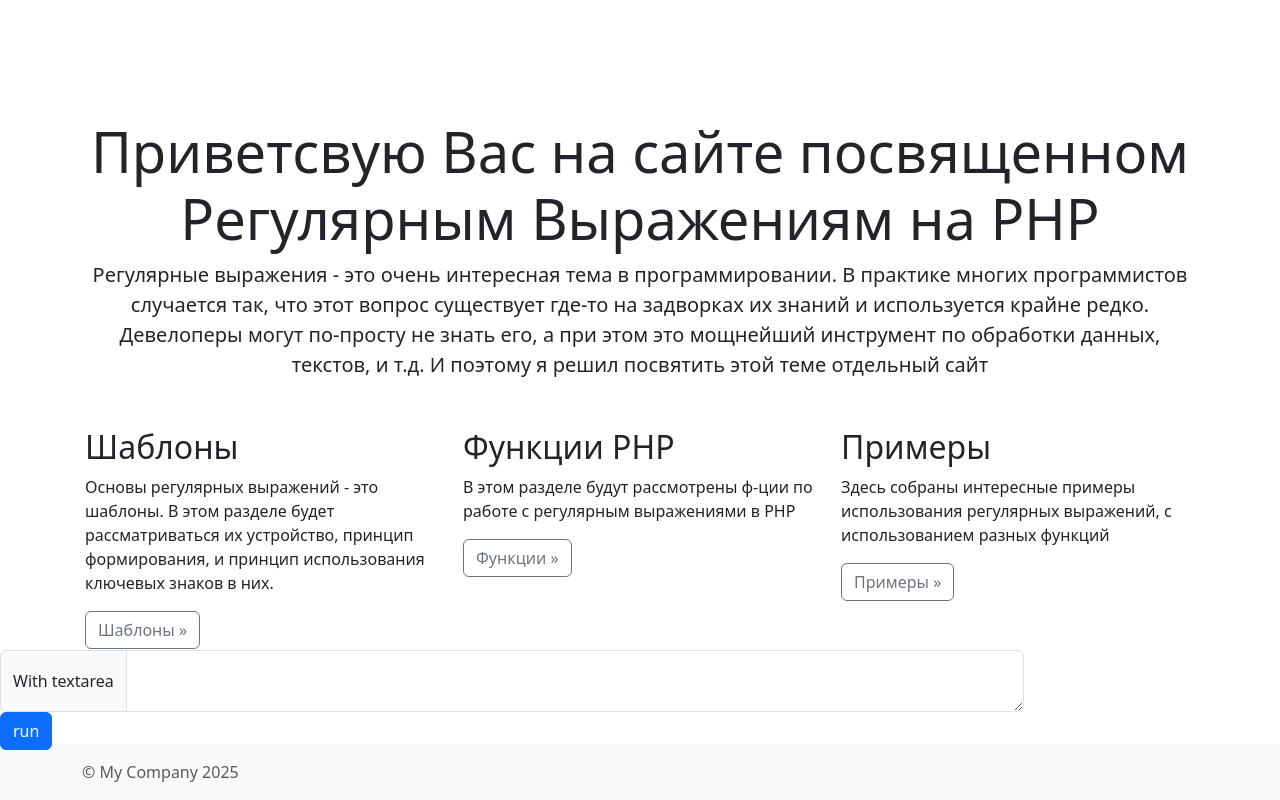
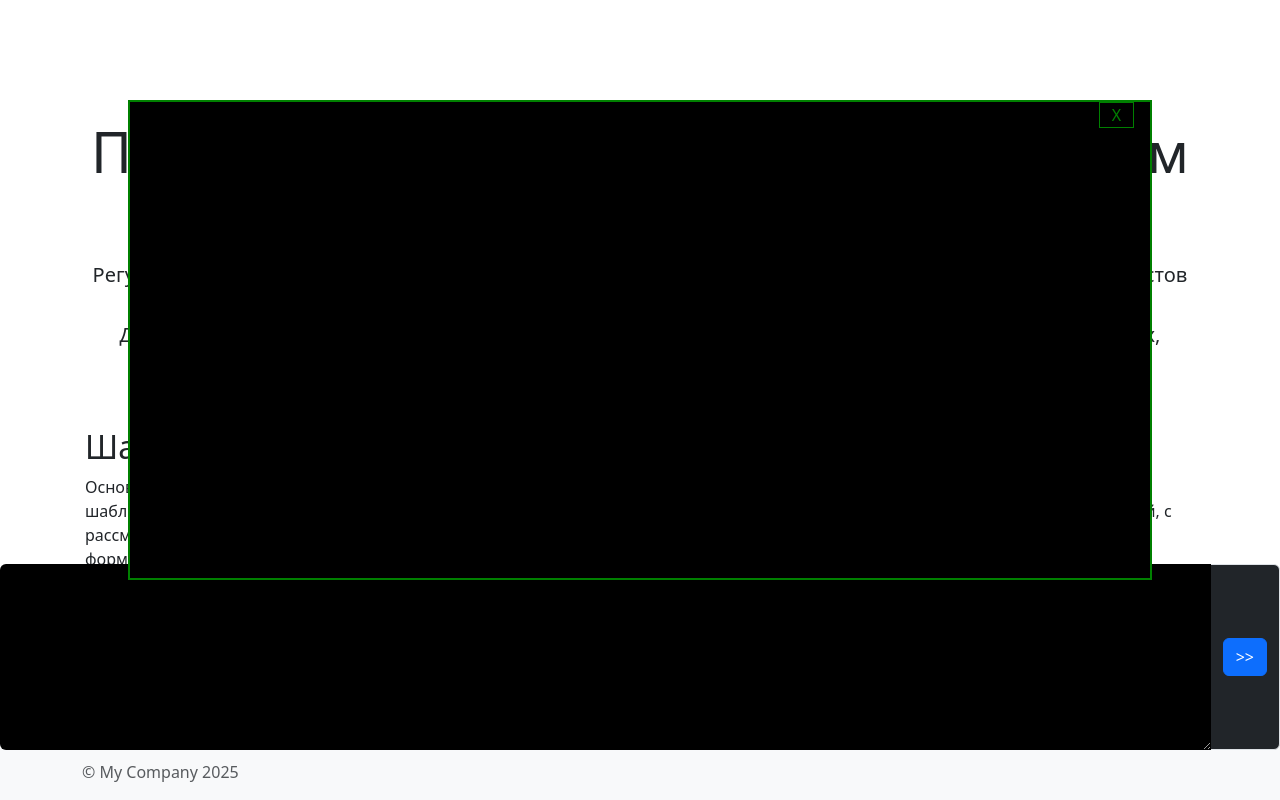
Before and after one commit to vvvizard/yii-cmd-admin, a Yii app: template views/site/index.php in a window 1280 px wide. Run offline with PHP 8.4 and a stand-in for Yii, Linux system fonts and the light colour scheme; the template is opened without the code that fills it, so the values that code supplies are empty; some libraries are stand-ins or nearby versions.

Commit message:
cmd view

```diff
--- a/views/layouts/main.php
+++ b/views/layouts/main.php
@@ -82,21 +82,62 @@ $this->registerLinkTag(['rel' => 'icon', 'type' => 'image/x-icon', 'href' => Yii
         </div>
     </footer>
 
-    <div class="admin-bar" style="position:fixed; bottom:50px; width:80%">
+    <div class="admin-bar">
         <div classs="container">
             <form id="admin-bar" action="/admin/cmd" method="POST">
-                <input type="hidden" name="_csrf" value="<?=Yii::$app->request->getCsrfToken()?>">
+                <input type="hidden" name="_csrf" value="<?= Yii::$app->request->getCsrfToken() ?>">
                 <div class="input-group">
-                    <span class="input-group-text">With textarea</span>
-                    <textarea id="cmd" name="cmd" class="form-control" aria-label="With textarea"></textarea>
-                </div>
-
-                <div class="col-12">
-                    <button type="submit" class="btn btn-primary">run</button>
+                    <textarea id="cmd" name="cmd" autocomplete="off" autocorrect="off" autocapitalize="off" spellcheck="false" class="form-control" aria-label="With textarea"></textarea>
+                    <span class="input-group-text bg-dark"><button type="submit"
+                            class="btn btn-primary">>></button></span>
                 </div>
             </form>
         </div>
     </div>
+
+    <div id="output-window">
+        <span id="close-output-window">X</span>
+    </div>
+
+    <style>
+        .admin-bar {
+            position: fixed;
+            bottom: 50px;
+            width: 100%
+        }
+
+        .admin-bar textarea,
+        .admin-bar textarea:focus {
+            background-color: black;
+            color: greenyellow;
+            border: none;
+            box-shadow: none;
+            height: 186px;
+        }
+
+        #output-window {
+            background-color: black;
+            color: white;
+            height: 60%;
+            width: 80%;
+            border: 2px solid green;
+            margin-left: 10%;
+            position: fixed;
+            top: 100px;
+            overflow-y: auto;
+        }
+
+        #close-output-window {
+            display: block;
+            border: 1px solid green;
+            width: 35px;
+            color: green;
+            text-align: center;
+            position: relative;
+            left: 95%;
+            cursor: default;
+        }
+    </style>
 
     <script>
 
@@ -109,35 +150,72 @@ $this->registerLinkTag(['rel' => 'icon', 'type' => 'image/x-icon', 'href' => Yii
         function handleFormSubmit(event) {
             event.preventDefault();
             serializeForm(adminCli);
-            const url = '/web/admin/cmd';
+            const url = '/web/admin-cmd/cmd';
             const user = {
                 "name": "Ivan Ivanov",
                 "username": "ivan2002",
                 "email": "ivan2002@mail.com",
             };
-            const otherParam = {
+
+            let Command = cmd.value.split("\n").pop();
+
+            const param = {
                 headers: {
                     "content-type": "application/json; charset=UTF-8",
                 },
-                body: JSON.stringify({"cmd" : cmd.value }),
+                body: JSON.stringify({ "cmd": Command }),
                 method: "POST",
             };
 
-            fetch(url, otherParam)
+            fetch(url, param)
                 .then(data => data.json())
-                .then(response => console.log(response))
+                .then(response => handleResponse(response))
                 .catch(error => console.log(error));
             console.log('Отправка!')
+            // adminCli.reset();
+            // terminalText('Command sent');
+        }
 
-                    adminCli.reset();
+
+        function handleResponse(response) {
+            if (response.terminalMessage != '') {
+                terminalText(response.terminalMessage)
+            }
+
+            if( response.jsCommand != ''){
+                eval(response.jsCommand)
+            }
+        }
+
+        function terminalText(text) {
+            let cmd = document.getElementById("cmd");
+            cmd.value += '\r\n' + text + '\r\n';
+            cmd.scrollTop = cmd.scrollHeight;
         }
 
         const adminCli = document.getElementById('admin-bar')
 
         const cmd = document.getElementById('cmd')
+        adminCli.onkeydown = function (e) {
+            if (e.keyCode == 13) {
+                handleFormSubmit(e);
 
+            }
+        };
 
         adminCli.addEventListener('submit', handleFormSubmit)
+
+        const outputWindow = document.getElementById('output-window');
+        function closeOutputWindow() {
+            outputWindow.style.display = 'none';
+        }
+
+        function openOutputWindow() {
+            outputWindow.style.display = 'block';
+        }
+
+        const closeOutputWindowBtn = document.getElementById('close-output-window')
+        closeOutputWindowBtn.addEventListener('click', closeOutputWindow)
 
     </script>
 
```
